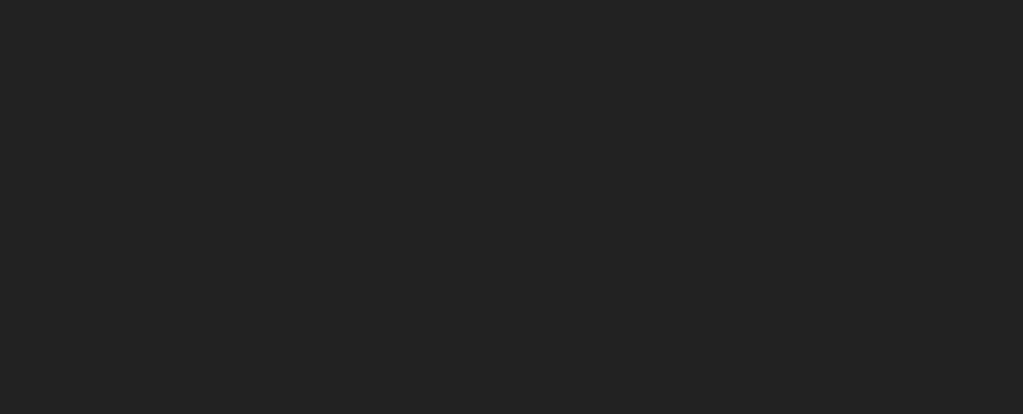
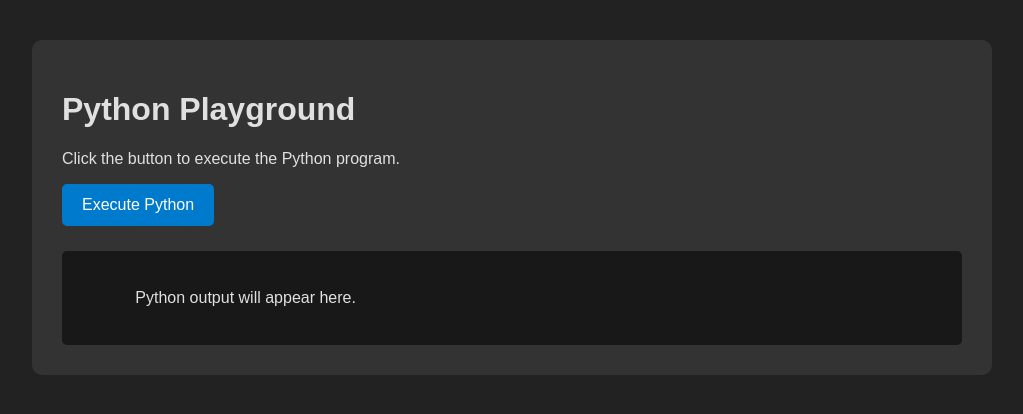
Before and after one commit to manu-polo/manu-polo.github.io, a Flask app: page / in a window 1280 px wide. Before the commit the part shown is empty. Shown: the top 414 px of the page, without its empty margins (128-1151 px from the left). Run offline with Flask 3, Linux system fonts and the light colour scheme.

Commit message:
Fix HTML structure and update styles

```diff
--- a/templates/index.html
+++ b/templates/index.html
@@ -1,4 +1,3 @@
-
 <!DOCTYPE html>
 <html lang="en">
 <head>
@@ -40,4 +39,45 @@
         #python-output {
             margin-top: 25px;
             padding: 20px;
-            background-color: #181
+            background-color: #181818;
+            border-radius: 5px;
+            min-height: 50px;
+            white-space: pre-wrap;
+        }
+    </style>
+</head>
+
+<body>
+    <div class="container">
+        <h1>Python Playground</h1>
+
+        <p>Click the button to execute the Python program.</p>
+
+        <button onclick="runPython()">Execute Python</button>
+
+        <div id="python-output">
+            Python output will appear here.
+        </div>
+    </div>
+
+    <script>
+        async function runPython() {
+            const output = document.getElementById("python-output");
+
+            output.innerText = "Executing Python...";
+
+            try {
+                const response = await fetch("/run-python", {
+                    method: "POST"
+                });
+
+                const data = await response.json();
+                output.innerText = data.output;
+
+            } catch (error) {
+                output.innerText = "Error executing Python: " + error;
+            }
+        }
+    </script>
+</body>
+</html>
```
